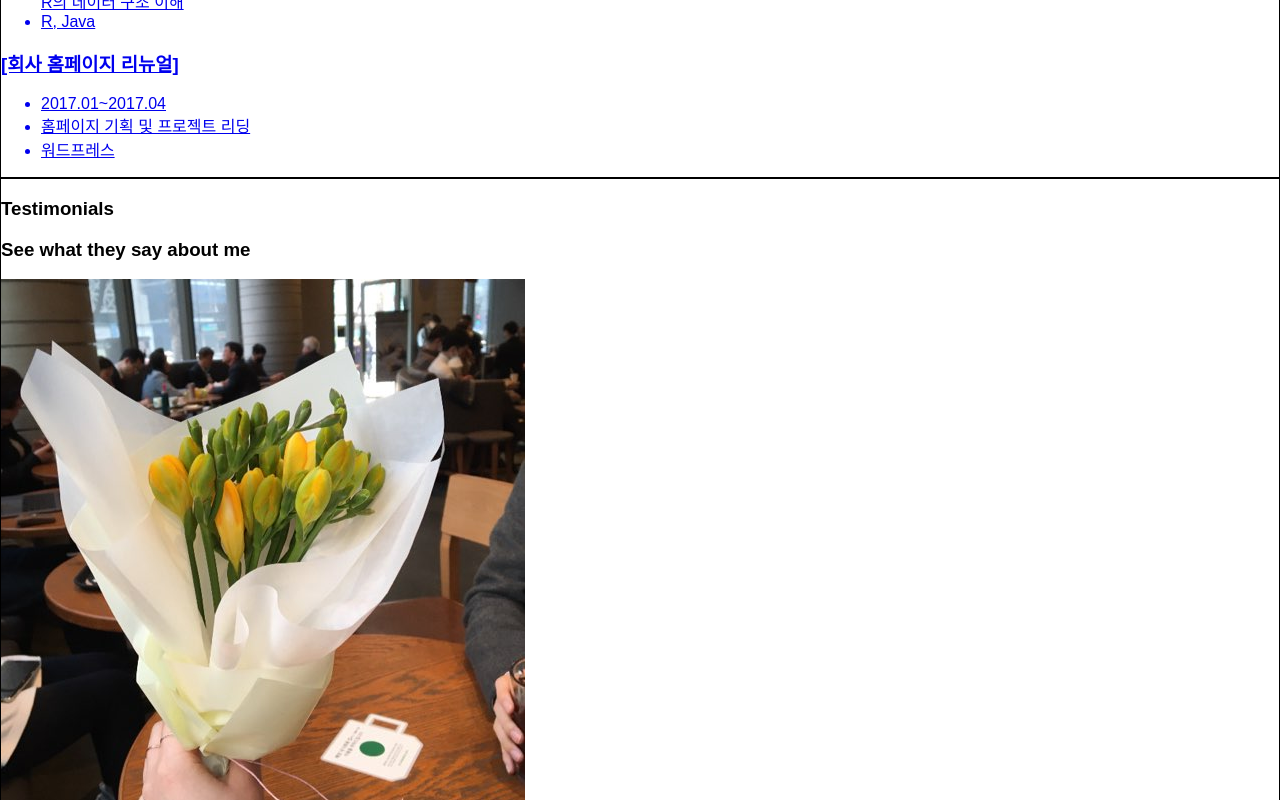
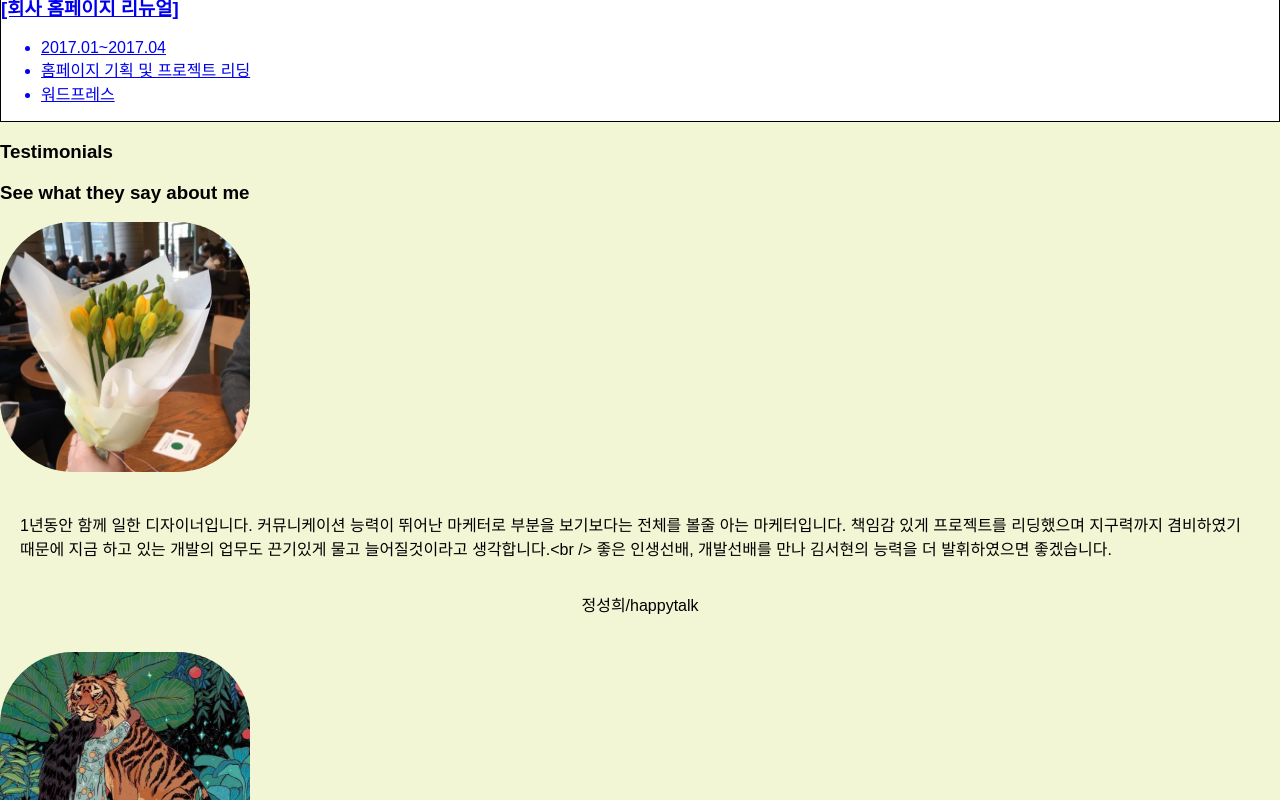
Before and after one commit to marvelopers/web-blog-project, a React (Create React App) app: page / in a window 1280 px wide. Shown: the part 1760-2560 px from the top of the page. Built offline with nearby package versions, Linux system fonts and the light colour scheme.

Commit message:
React-Router_DOM

```diff
--- a/src/component/profile/Navbar.jsx
+++ b/src/component/profile/Navbar.jsx
@@ -10,7 +10,6 @@ export function Navbar() {
       <div className="navbar__container">
         <div className="navbar__logo">
           <a href="index.html">
-            {/* <img src={logo} alt="logo" className="navbar__logo--img" /> */}
           </a>
         </div>
         <div className="navbar__menu">
@@ -25,8 +24,7 @@ export function Navbar() {
             }
           </ul>
         </div>
-        <button className="navbar__toggle--btn">Button
-        </button>
+        {/* <button className="navbar__toggle--btn">Button</button> */}
       </div>
     </NavbarStyle>
   )
@@ -36,6 +34,10 @@ export function Navbar() {
 /////////////////////////
 
 const NavbarStyle = styled.div`
+  position: fixed;
+  width :100%;
+  z-index : 1000;
+
   .navbar__container{
   width: 1080px;
   margin: 0 auto;
@@ -53,7 +55,6 @@ const NavbarStyle = styled.div`
     align-items : center;
   }
 
-
 }
 `;
 
--- a/src/component/profile/Testimonials.jsx
+++ b/src/component/profile/Testimonials.jsx
@@ -33,9 +33,22 @@ export function Testimonials(props) {
 
 /////////////style/////////////
 const SectionAbout = styled.section`
-  border : 1px solid black;
-  /* background-color : black; */
+  background-color : #f3f6d4;
+  display : flex;
+  /* margin : 40px; */
 
-
+  .testimonial__avatar{
+    border-radius : 29%;
+    width : 250px;
+  }
+  .testimonial__speech-bubble{
+    display: flex;
+    flex-direction: column;
+    align-items: center;
+    justify-content: center;
+    padding: 20px;
+    background-color: var(--color-white);
+    border-radius: var(--size-border-radius);
+  }
 `;
 export default Testimonials;
```
Also changed, not shown: src/App.js (+3 -50 lines), src/route/route.jsx (+8 -0 lines).
